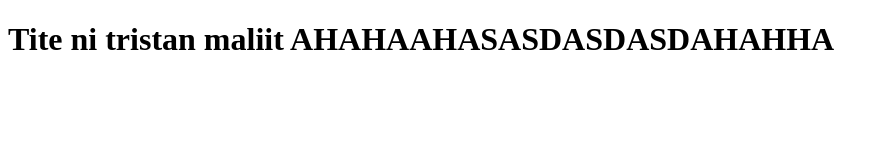
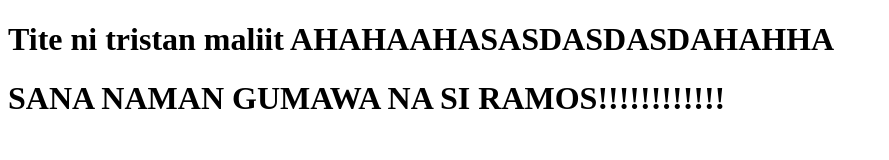
Before and after one commit to Chunchinlee/FixMe-Thesis, a plain HTML site: page index.html in a window 1280 px wide. Shown: the whole page, without its empty margins (0-889 px from the left). Drawn offline with Linux system fonts and the light colour scheme.

Commit message:
Update index.html

```diff
--- a/index.html
+++ b/index.html
@@ -7,5 +7,6 @@
 </head>
 <body>
     <h1>Tite ni tristan maliit AHAHAAHASASDASDASDAHAHHA</h1>
+    <h1>SANA NAMAN GUMAWA NA SI RAMOS!!!!!!!!!!!!</h1>
 </body>
 </html>
```
